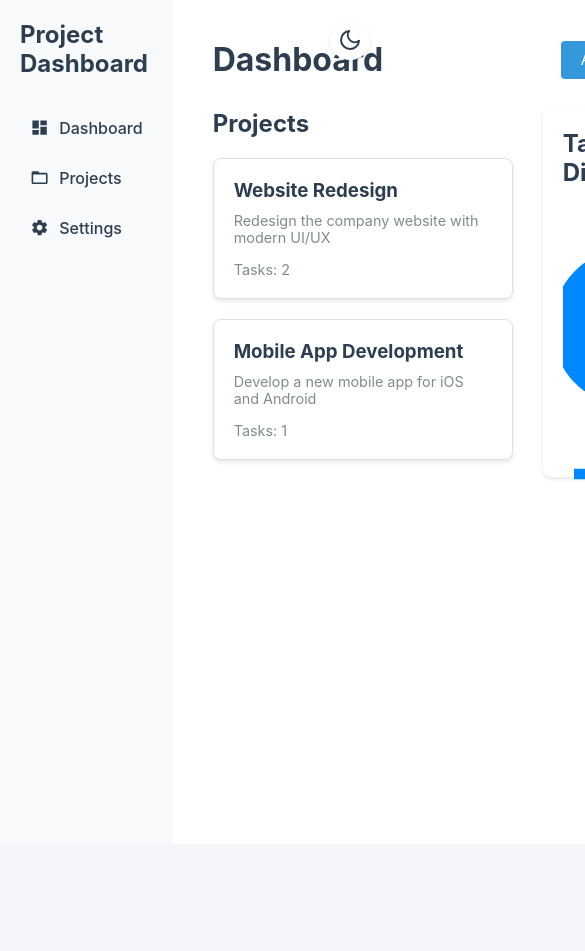
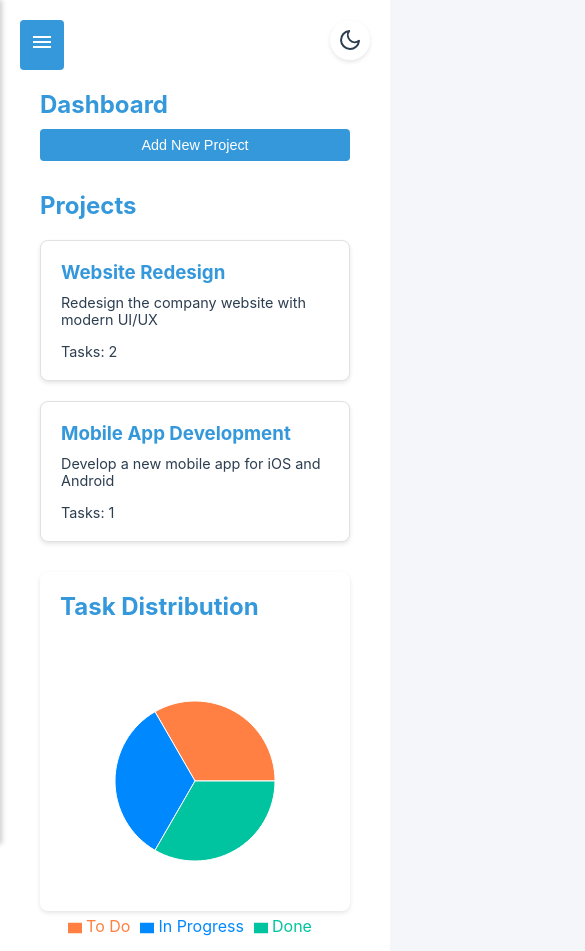
Before and after one commit to Lavesh-modi/project-managment, a React (Create React App) app: page / in a window 390 px wide. Shown: the top 951 px of the page, 585 px wide, since content can reach past the window. Before the commit the page ends 844 px from the top, so only its background shows below. Built offline with nearby package versions, Linux system fonts and the light colour scheme.

Commit message:
Update:Ui changes

```diff
--- a/src/components/Layout.css
+++ b/src/components/Layout.css
@@ -1,18 +1,37 @@
 .layout {
   display: flex;
   min-height: 100vh;
+  position: relative;
 }
 
+.menu-toggle {
+  display: none;
+  position: fixed;
+  top: 20px;
+  left: 20px;
+  background-color: var(--button-primary);
+  color: #fff;
+  border: none;
+  padding: 10px;
+  border-radius: 4px;
+  z-index: 2000;
+  font-size: 1.5rem;
+  cursor: pointer;
+}
+
+/* Sidebar styles */
 .sidebar {
   width: 250px;
   background-color: var(--bg-secondary);
   color: var(--text-primary);
   padding: 20px;
-  transition: background-color 0.3s, color 0.3s;
+  transition: transform 0.3s ease;
 }
+
 .icon {
   font-size: 1.2rem;
 }
+
 .logo h1 {
   font-size: 1.5rem;
   margin-bottom: 30px;
@@ -32,10 +51,13 @@
 .nav-links a {
   color: var(--text-primary);
   text-decoration: none;
-  display: block;
+  display: flex;
+  align-items: center;
+  gap: 10px;
   padding: 10px;
   border-radius: 4px;
   transition: background-color 0.3s, color 0.3s;
+  font-weight: 500;
 }
 
 .nav-links a:hover {
@@ -55,9 +77,30 @@
   color: var(--text-primary);
   transition: background-color 0.3s, color 0.3s;
 }
-.nav-links li a {
-  display: flex;
-  align-items: center;
-  gap: 10px;
-  font-weight: 500;
+
+/* -------------- Responsive Sidebar -------------- */
+@media (max-width: 768px) {
+  .menu-toggle {
+    display: block;
+  }
+
+  .sidebar {
+    position: fixed;
+    top: 0;
+    left: 0;
+    height: 100%;
+    transform: translateX(-100%);
+    z-index: 1000;
+    width: 250px;
+    background-color: var(--bg-secondary);
+    box-shadow: 2px 0 5px rgba(0, 0, 0, 0.2);
+  }
+
+  .sidebar.open {
+    transform: translateX(0);
+  }
+
+  .main-content {
+    padding-top: 70px;
+  }
 }
--- a/src/components/Layout.js
+++ b/src/components/Layout.js
@@ -1,39 +1,44 @@
-import React from 'react';
+import React, { useState } from 'react';
 import { Link, useLocation } from 'react-router-dom';
-import { MdDashboard, MdFolderOpen, MdSettings } from 'react-icons/md';
-
+import { MdDashboard, MdFolderOpen, MdSettings, MdMenu, MdClose } from 'react-icons/md';
 import './Layout.css';
 
 const Layout = ({ children }) => {
   const location = useLocation();
+  const [sidebarOpen, setSidebarOpen] = useState(false);
 
   return (
     <div className="layout">
-      <nav className="sidebar">
+      <button className="menu-toggle" onClick={() => setSidebarOpen(!sidebarOpen)}>
+        {sidebarOpen ? <MdClose /> : <MdMenu />}
+      </button>
+
+      <nav className={`sidebar ${sidebarOpen ? 'open' : ''}`}>
         <div className="logo">
           <h1>Project Dashboard</h1>
         </div>
         <ul className="nav-links">
           <li className={location.pathname === '/dashboard' ? 'active' : ''}>
-          <Link to="/dashboard">
+            <Link to="/dashboard" onClick={() => setSidebarOpen(false)}>
               <MdDashboard className="icon" />
               Dashboard
             </Link>
           </li>
           <li className={location.pathname.startsWith('/project/') ? 'active' : ''}>
-          <Link to="/dashboard">
+            <Link to="/dashboard" onClick={() => setSidebarOpen(false)}>
               <MdFolderOpen className="icon" />
               Projects
             </Link>
           </li>
           <li className={location.pathname === '/settings' ? 'active' : ''}>
-          <Link to="/settings">
+            <Link to="/settings" onClick={() => setSidebarOpen(false)}>
               <MdSettings className="icon" />
               Settings
             </Link>
           </li>
         </ul>
       </nav>
+
       <main className="main-content">
         {children}
       </main>
--- a/src/components/TaskCard.css
+++ b/src/components/TaskCard.css
@@ -21,7 +21,7 @@
 
 .task-header h3 {
   margin: 0;
-  color: #2c3e50;
+  color:var(--button-primary);
   font-size: 1.1rem;
 }
 
@@ -41,12 +41,12 @@
 }
 
 .edit-button {
-  background-color: #3498db;
+  background-color: var(--button-primary);
   color: white;
 }
 
 .edit-button:hover {
-  background-color: #2980b9;
+  background-color: var(--button-primary);
 }
 
 .delete-button {
@@ -59,7 +59,7 @@
 }
 
 .task-description {
-  color: #666;
+  color: var(--text-primary);
   margin: 10px 0;
   font-size: 0.95rem;
   line-height: 1.4;
@@ -95,7 +95,7 @@
 }
 
 .task-assignee {
-  color: #666;
+    color: var(--text-primary);
   font-style: italic;
 }
 
--- a/src/components/TaskCard.js
+++ b/src/components/TaskCard.js
@@ -1,9 +1,9 @@
 import React, { useState } from 'react';
 import { useDispatch } from 'react-redux';
 import { useDrag } from 'react-dnd';
-import { deleteTask } from '../redux/slices/taskSlice';
 import EditTaskForm from './EditTaskForm';
 import './TaskCard.css';
+import { deleteTask } from '../store/slices/tasksSlice';
 
 const TaskCard = ({ task }) => {
   const dispatch = useDispatch();
--- a/src/index.css
+++ b/src/index.css
@@ -1,3 +1,10 @@
+:root {
+  --card-bg: #fff;
+}
+[data-theme='dark'] {
+  --card-bg: #23272f;
+}
+
 * {
   margin: 0;
   padding: 0;
--- a/src/pages/Dashboard.css
+++ b/src/pages/Dashboard.css
@@ -6,12 +6,15 @@
   display: flex;
   justify-content: space-between;
   align-items: center;
+  flex-wrap: wrap;
   margin-bottom: 30px;
+  gap: 10px;
 }
 
 .dashboard h1 {
   margin: 0;
-  color: #2c3e50;
+  color: var(--button-primary);
+  font-size: 2rem;
 }
 
 .add-project-button {
@@ -23,6 +26,7 @@
   cursor: pointer;
   font-size: 1rem;
   transition: background-color 0.2s;
+  white-space: nowrap;
 }
 
 .add-project-button:hover {
@@ -38,12 +42,12 @@
 .projects-section h2,
 .stats-section h2 {
   margin-bottom: 20px;
-  color: #2c3e50;
+  color:var(--button-primary);
 }
 
 .projects-grid {
   display: grid;
-  grid-template-columns: repeat(auto-fill, minmax(300px, 1fr));
+  grid-template-columns: repeat(auto-fill, minmax(280px, 1fr));
   gap: 20px;
 }
 
@@ -64,24 +68,24 @@
 
 .project-card h3 {
   margin: 0 0 10px 0;
-  color: #2c3e50;
+  color: var(--button-primary);
 }
 
 .project-card p {
   margin: 0 0 15px 0;
-  color: #7f8c8d;
+  color: var(--text-primary);
   font-size: 0.9rem;
 }
 
 .project-stats {
   display: flex;
   justify-content: space-between;
-  color: #7f8c8d;
+  color: var(--text-primary);
   font-size: 0.9rem;
 }
 
 .stats-section {
-  background: white;
+  background: var(--card-bg);
   border-radius: 8px;
   padding: 20px;
   box-shadow: 0 2px 4px rgba(0, 0, 0, 0.1);
@@ -103,4 +107,45 @@
   justify-content: center;
   align-items: center;
   z-index: 1000;
+  padding: 20px;
 }
+
+/* ------------------------- */
+/* Media Queries for Mobile  */
+/* ------------------------- */
+@media (max-width: 1024px) {
+  .dashboard-grid {
+    grid-template-columns: 1fr;
+  }
+}
+
+@media (max-width: 768px) {
+  .dashboard-header {
+    flex-direction: column;
+    align-items: flex-start;
+  }
+
+  .add-project-button {
+    width: 100%;
+    text-align: center;
+  }
+
+  .chart-container {
+    height: 250px;
+  }
+}
+
+@media (max-width: 480px) {
+  .dashboard h1 {
+    font-size: 1.5rem;
+  }
+
+  .add-project-button {
+    font-size: 0.9rem;
+    padding: 8px 16px;
+  }
+
+  .chart-container {
+    height: 200px;
+  }
+}
--- a/src/pages/Settings.css
+++ b/src/pages/Settings.css
@@ -4,7 +4,7 @@
 
 .settings h1 {
   margin-bottom: 30px;
-  color: #2c3e50;
+  color: var(--button-primary);
 }
 
 .settings-section {
@@ -17,7 +17,7 @@
 
 .settings-section h2 {
   margin: 0 0 20px 0;
-  color: #2c3e50;
+  color: var(--button-primary);
   font-size: 1.2rem;
 }
 
@@ -34,7 +34,7 @@
 }
 
 .form-group label {
-  color: #2c3e50;
+  color: var(--button-primary);
   font-weight: 500;
 }
 
@@ -52,13 +52,13 @@
 }
 
 .error-message {
-  color: #e74c3c;
+  color: var(--button-primary);
   font-size: 0.9rem;
   margin-top: 5px;
 }
 
 .save-button {
-  background-color: #3498db;
+    background-color: var(--button-primary);
   color: white;
   border: none;
   padding: 10px 20px;
@@ -69,5 +69,5 @@
 }
 
 .save-button:hover {
-  background-color: #2980b9;
+  background-color: var(--button-primary);
 }
--- a/src/redux/slices/taskSlice.js
+++ /dev/null
@@ -1,34 +0,0 @@
-import { createSlice } from '@reduxjs/toolkit';
-
-const initialState = {
-  tasks: [],
-};
-
-const taskSlice = createSlice({
-  name: 'tasks',
-  initialState,
-  reducers: {
-    addTask: (state, action) => {
-      state.tasks.push(action.payload);
-    },
-    updateTask: (state, action) => {
-      const index = state.tasks.findIndex(task => task.id === action.payload.id);
-      if (index !== -1) {
-        state.tasks[index] = action.payload;
-      }
-    },
-    deleteTask: (state, action) => {
-      state.tasks = state.tasks.filter(task => task.id !== action.payload);
-    },
-    moveTask: (state, action) => {
-      const { taskId, newStatus } = action.payload;
-      const task = state.tasks.find(task => task.id === taskId);
-      if (task) {
-        task.status = newStatus;
-      }
-    },
-  },
-});
-
-export const { addTask, updateTask, deleteTask, moveTask } = taskSlice.actions;
-export default taskSlice.reducer;
```
Lines whose indentation alone changed are shown as unchanged.
